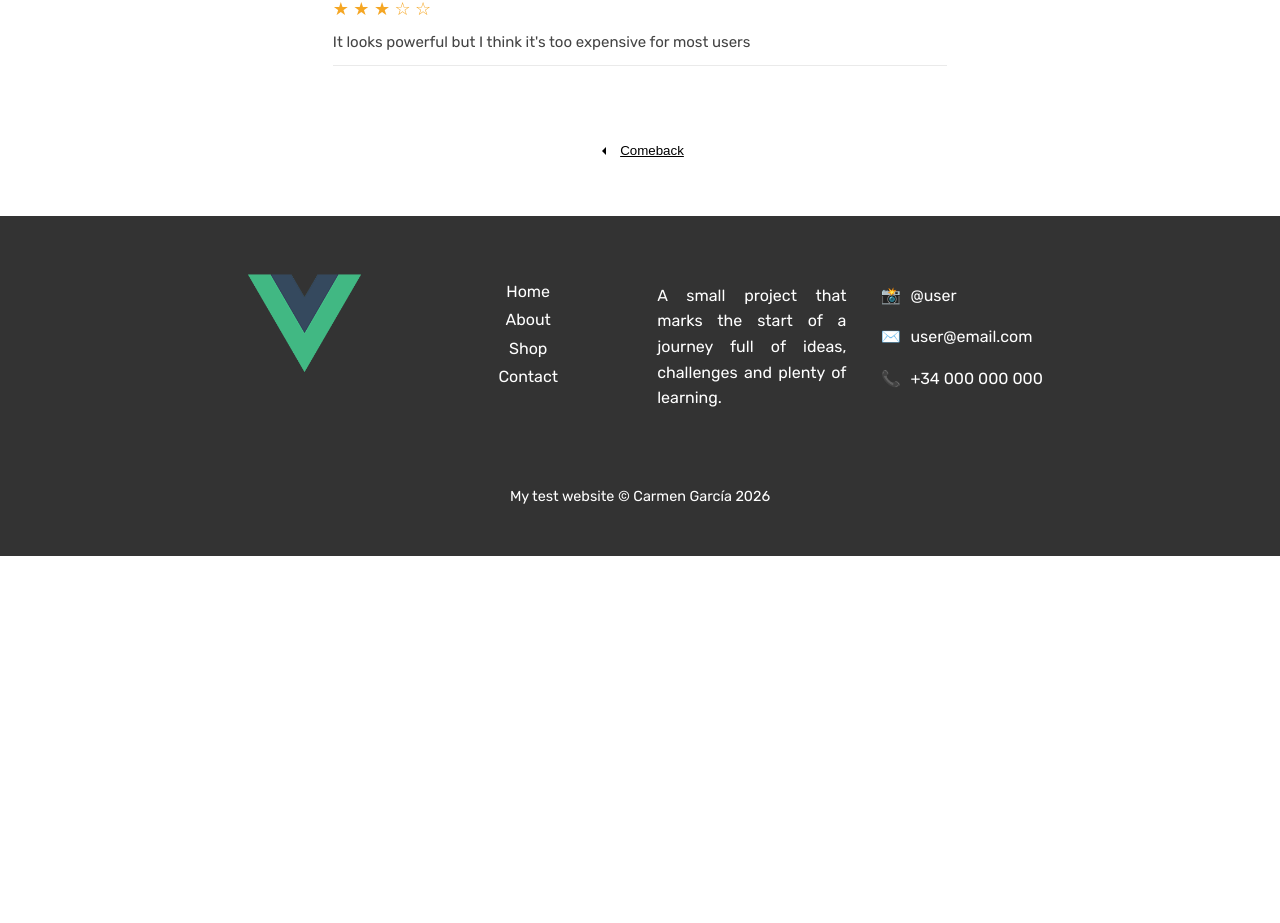
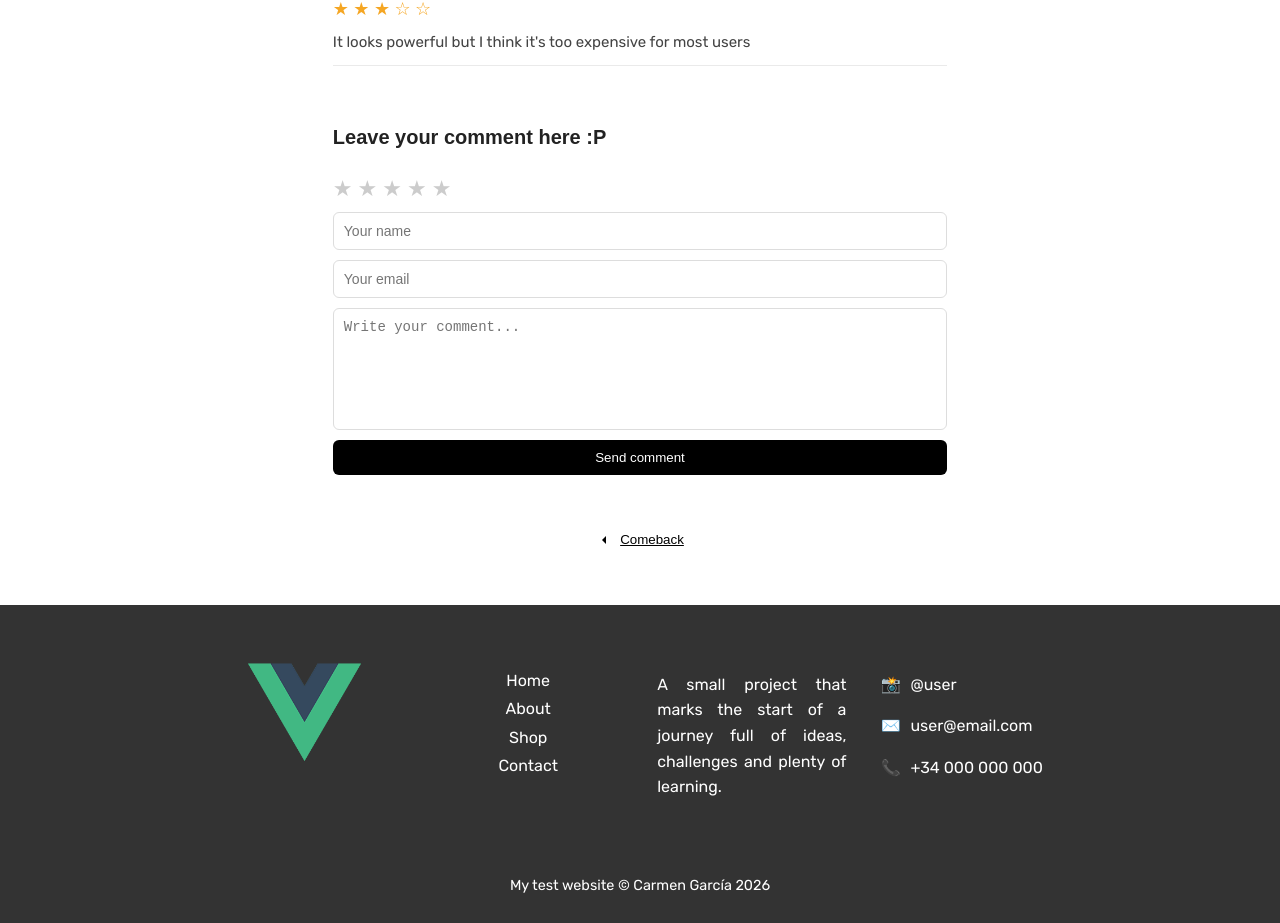
Before and after one commit to carmengm14/prueba-vue, a Vue app: page /news/1 in a window 1280 px wide. Shown: the part 1758-2681 px from the top of the page. Before the commit the page ends 2314 px from the top, so only its background shows below. Built offline with nearby package versions, Linux system fonts and the light colour scheme.

Commit message:
leave a comment part on news blog

```diff
--- a/src/views/BlogNewsDetail.vue
+++ b/src/views/BlogNewsDetail.vue
@@ -76,6 +76,31 @@
             <p class="text">{{ comment.comment }}</p>
           </div>
         </div>
+        <div class="leaveYourCommentSection">
+          <div class="add-comment" v-if="news">
+            <h2>Leave your comment here :P</h2>
+            <div class="rating">
+              <span
+                v-for="n in 5"
+                :key="n"
+                @click="newComment.score = n"
+                :class="{ active: n <= newComment.score }"
+              >
+                ★
+              </span>
+            </div>
+
+            <input v-model="newComment.user" type="text" placeholder="Your name" />
+
+            <input v-model="newComment.email" type="email" placeholder="Your email" />
+
+            <textarea
+              v-model="newComment.text"
+              placeholder="Write your comment..."
+            ></textarea>
+            <button @click="submitComment">Send comment</button>
+          </div>
+        </div>
       </div>
       <ComeBackBtn />
     </div>
@@ -92,6 +117,12 @@ export default {
   data() {
     return {
       news: null,
+      newComment: {
+        user: "",
+        email: "",
+        text: "",
+        score: 0,
+      },
     };
   },
 
@@ -113,6 +144,30 @@ export default {
     categoryClass() {
       if (!this.news) return "";
       return (this.news.category || "").toLowerCase().trim().replace(/\s+/g, "");
+    },
+  },
+  methods: {
+    submitComment() {
+      if (!this.newComment.user || !this.newComment.text) return;
+
+      const comment = {
+        id: Date.now(),
+        User: this.newComment.user,
+        UserMail: this.newComment.email,
+        score: this.newComment.score,
+        comment: this.newComment.text,
+        commentDate: new Date().toISOString().split("T")[0],
+      };
+
+      this.news.commentsData.push(comment);
+
+      // reset form
+      this.newComment = {
+        user: "",
+        email: "",
+        text: "",
+        score: 0,
+      };
     },
   },
 };
@@ -200,4 +255,51 @@ export default {
   color: #444;
   line-height: 1;
 }
+
+/*Leave a comment section*/
+.add-comment {
+  width: 100%;
+  max-width: 750px;
+  margin: 40px auto;
+  display: flex;
+  flex-direction: column;
+  gap: 10px;
+}
+
+.add-comment input,
+.add-comment textarea {
+  padding: 10px;
+  border: 1px solid #ddd;
+  border-radius: 6px;
+  font-size: 14px;
+}
+
+.add-comment textarea {
+  min-height: 100px;
+  resize: none;
+}
+
+.add-comment button {
+  padding: 10px;
+  border: none;
+  background: black;
+  color: white;
+  cursor: pointer;
+  border-radius: 6px;
+}
+
+.rating {
+  display: flex;
+  gap: 5px;
+  font-size: 22px;
+  cursor: pointer;
+}
+
+.rating span {
+  color: #ccc;
+}
+
+.rating span.active {
+  color: #f5a623;
+}
 </style>
```
